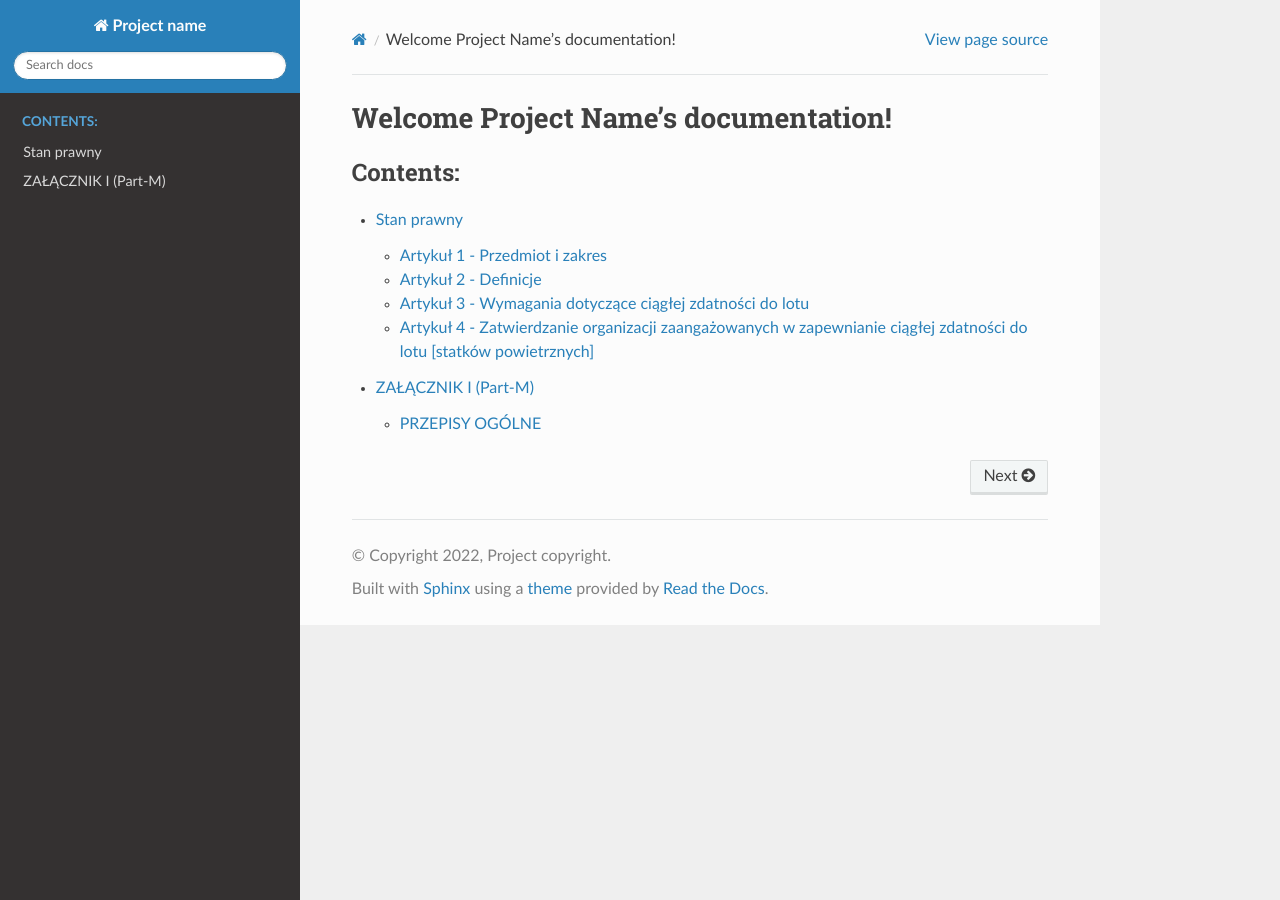
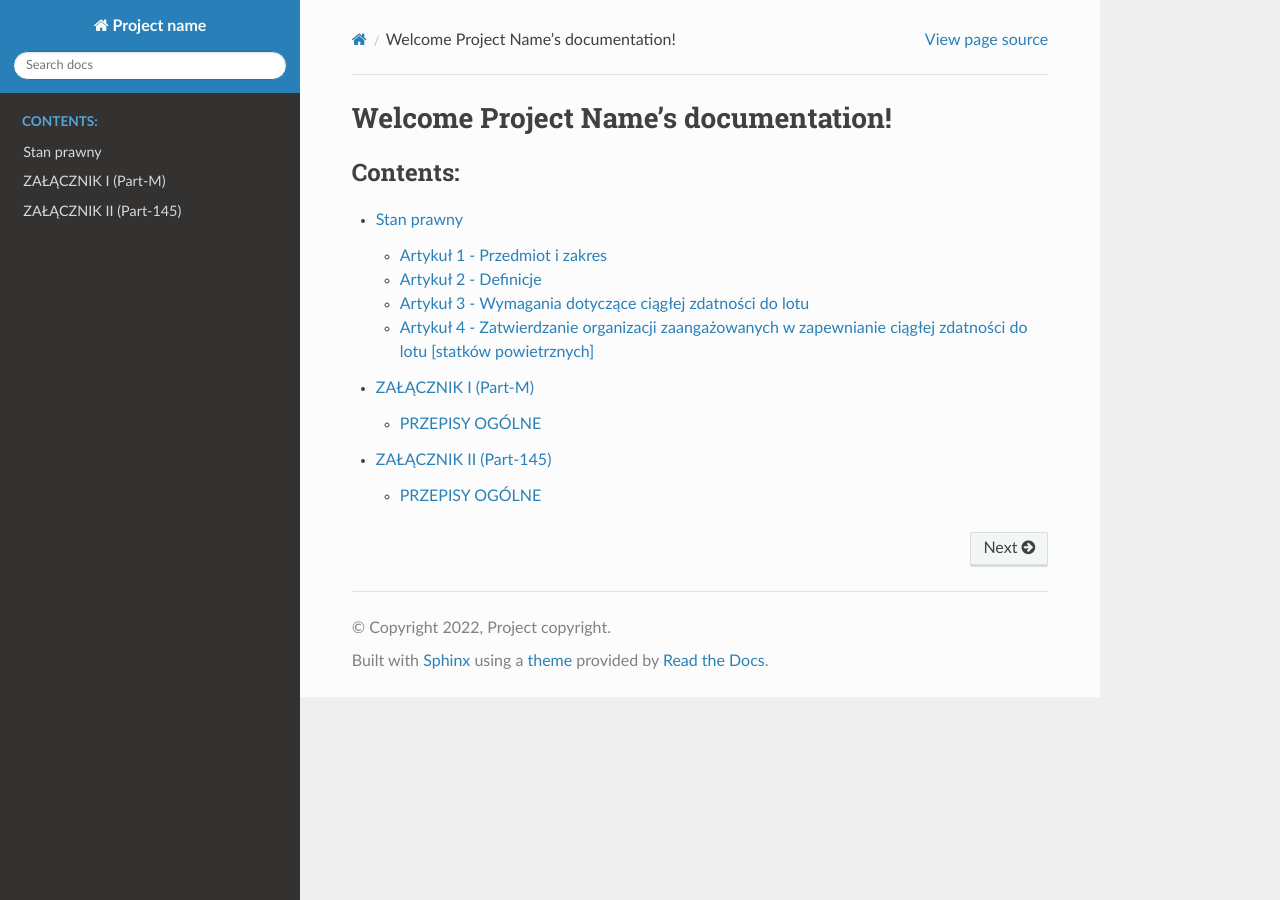
Before and after one commit to aldonaspirz/rozporzadzenie_1321, a Sphinx documentation site: the page built from source/index.rst, in a window 1280 px wide. Built offline with Sphinx 7.4.7 and the Read the Docs theme 2.0.0, drawn with Linux system fonts in a browser that asks for light colours.

Commit message:
zalacznik 2

```diff
--- a/source/index.rst
+++ b/source/index.rst
@@ -12,6 +12,7 @@ Welcome Project Name's documentation!
 
    intro
    part_m
+   part_145
 
 .. raw:: latex
 
--- /dev/null
+++ b/source/part_145.rst
@@ -0,0 +1,5 @@
+ZAŁĄCZNIK II (Part-145)
+++++++++++++++++++++++++
+
+PRZEPISY OGÓLNE
+==================
```
